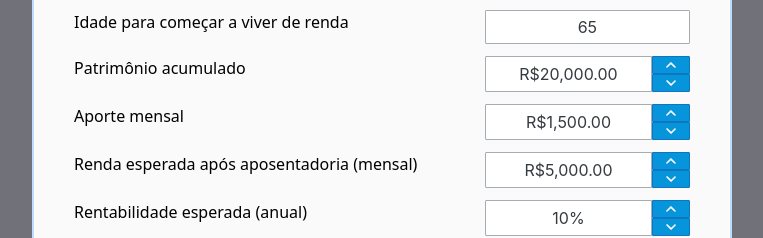
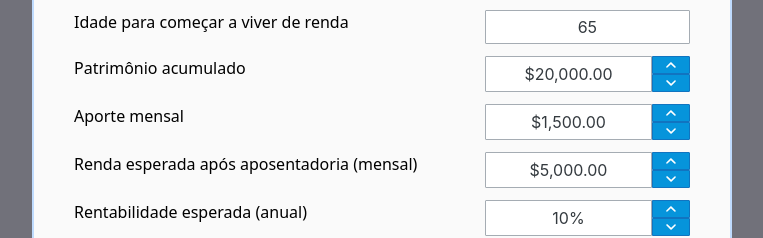
Before and after one commit to RamosCarlosEduardo/simulador-aposentadoria, a React (Vite) app: page / in a window 1280 px wide. Shown: the part 233-471 px from the top of the page, without its empty margins (258-1021 px from the left). Built offline with nearby package versions, Linux system fonts and the light colour scheme.

Commit message:
changing currency country

```diff
--- a/src/App.jsx
+++ b/src/App.jsx
@@ -101,7 +101,7 @@ function App() {
           value={formik.values.contributionInitial}
           onValueChange={(e) => {formik.setFieldValue("contributionInitial", e.value)}}
           mode="currency"
-          currency="BRL"
+          currency="USD"
           showButtons
           step="1000"
           className="rounded text-center outline-none focus:shadow-sm focus:shadow-cyan-400 dark:bg-zinc-500 w-1/3"
@@ -115,7 +115,7 @@ function App() {
           value={formik.values.contributionRecurrent}
           onValueChange={(e) => {formik.setFieldValue("contributionRecurrent", e.value)}}
           mode="currency"
-          currency="BRL"
+          currency="USD"
           showButtons
           step="1000"
           className="rounded text-center outline-none focus:shadow-sm focus:shadow-cyan-400 dark:bg-zinc-500 w-1/3"
@@ -129,7 +129,7 @@ function App() {
           value={formik.values.retiredIncome}
           onValueChange={(e) => {formik.setFieldValue("retiredIncome", e.value)}}
           mode="currency"
-          currency="BRL"
+          currency="USD"
           showButtons
           step="1000"
           className="rounded text-center outline-none focus:shadow-sm focus:shadow-cyan-400 dark:bg-zinc-500 w-1/3"
```
